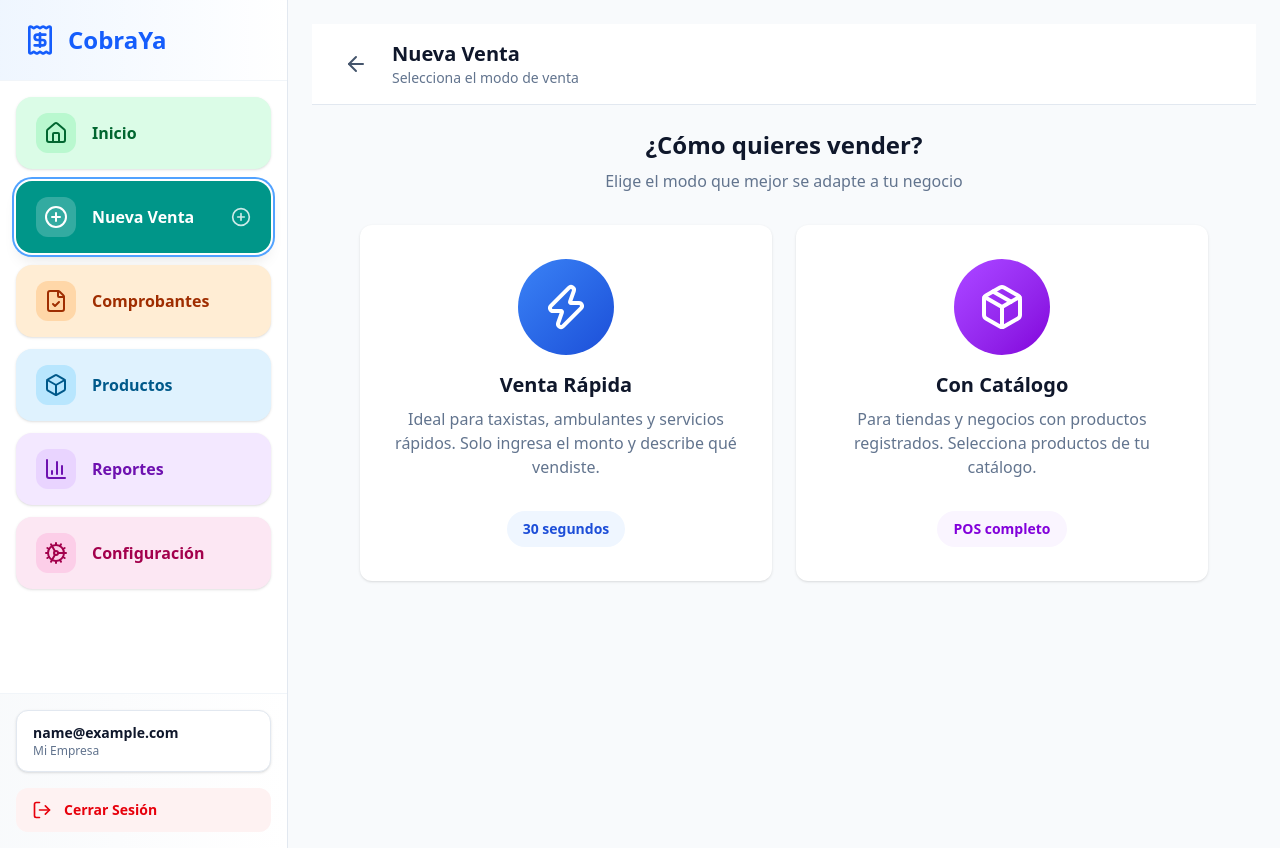
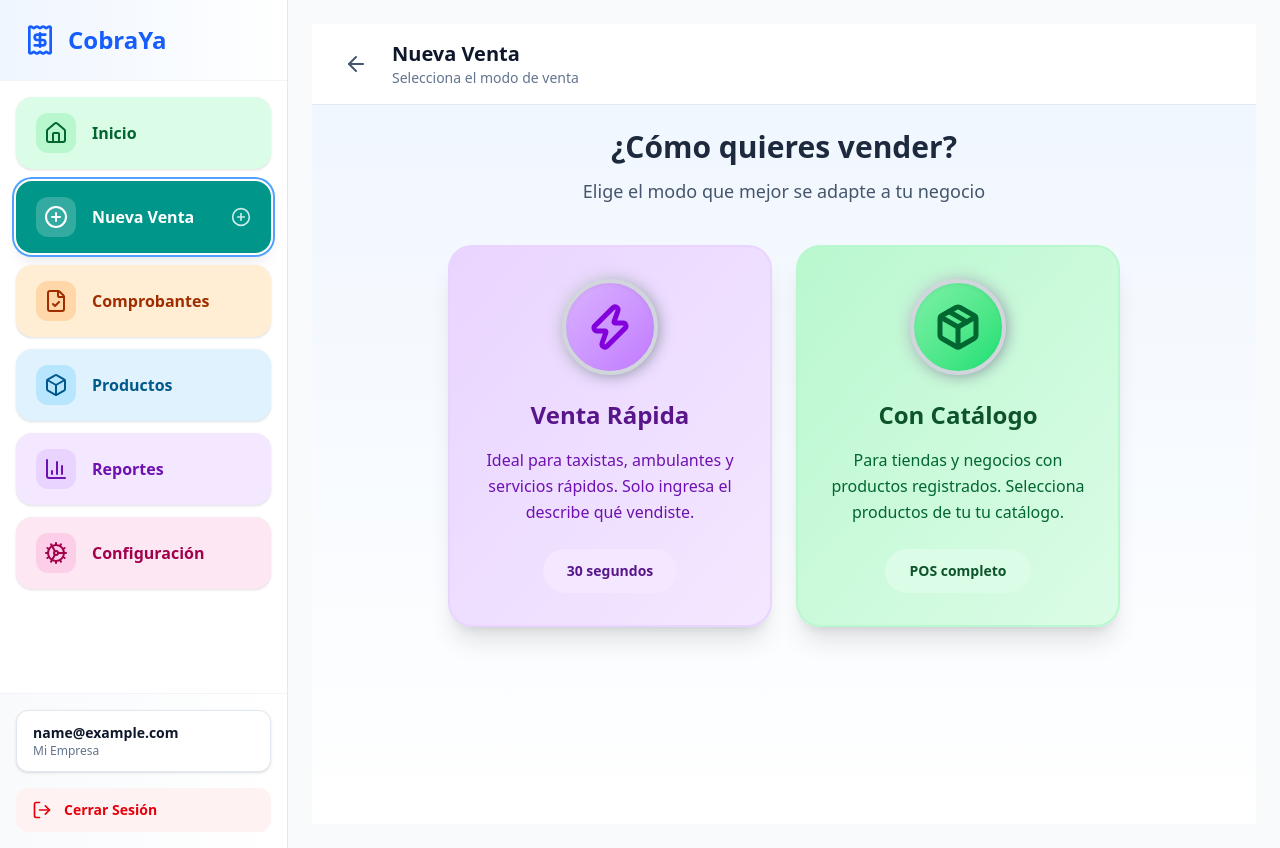
Before and after one commit to walmat332/cobraya, a React (Vite) app in the folder frontend/: page /nueva-venta in a window 1280 px wide. Built offline with nearby package versions, Linux system fonts and the light colour scheme; sample sign-in values are in the browser's storage.

Commit message:
feat: nuevo diseño de tarjetas coloridas para selección de modo de venta

```diff
--- a/frontend/src/pages/new-sale/NewSale.tsx
+++ b/frontend/src/pages/new-sale/NewSale.tsx
@@ -66,7 +66,7 @@ export default function NewSale() {
 
   if (!mode) {
     return (
-      <div className="min-h-screen bg-slate-50">
+      <div className="min-h-screen bg-gradient-to-b from-blue-50 to-white">
         <header className="bg-white border-b border-slate-200 px-6 py-4 flex items-center gap-4">
           <button onClick={handleBack} className="p-2 hover:bg-slate-100 rounded-lg transition-colors">
             <ArrowLeft size={24} className="text-slate-600" />
@@ -78,40 +78,56 @@ export default function NewSale() {
         </header>
 
         <main className="max-w-4xl mx-auto p-6">
-          <div className="text-center mb-8">
-            <h2 className="text-2xl font-bold text-slate-900 mb-2">¿Cómo quieres vender?</h2>
-            <p className="text-slate-500">Elige el modo que mejor se adapte a tu negocio</p>
+          <div className="text-center mb-10">
+            <h2 className="text-3xl font-bold text-slate-800 mb-3">¿Cómo quieres vender?</h2>
+            <p className="text-slate-600 text-lg">Elige el modo que mejor se adapte a tu negocio</p>
           </div>
 
-          <div className="grid grid-cols-1 md:grid-cols-2 gap-6">
+          <div className="grid grid-cols-1 md:grid-cols-2 gap-6 max-w-2xl mx-auto">
+            {/* Tarjeta Venta Rápida - Lila */}
             <button
               onClick={() => handleModeSelect('EXPRESS')}
-              className="card p-8 flex flex-col items-center gap-4 hover:shadow-lg transition-all cursor-pointer border-2 border-transparent hover:border-primary-500"
+              className="group relative flex flex-col items-center p-8 rounded-3xl bg-gradient-to-br from-purple-200 to-purple-100 border-2 border-purple-200 hover:border-purple-400 shadow-xl hover:shadow-2xl transition-all transform hover:scale-105 cursor-pointer"
             >
-              <div className="p-6 rounded-full bg-gradient-to-br from-primary-500 to-primary-700 text-white">
-                <Zap size={48} />
+              {/* Icono circular con borde metálico */}
+              <div className="relative mb-6">
+                <div className="absolute inset-0 rounded-full bg-gradient-to-br from-gray-300 to-gray-500 blur-sm"></div>
+                <div className="relative w-24 h-24 rounded-full bg-gradient-to-br from-purple-300 to-purple-400 flex items-center justify-center border-4 border-gray-300 shadow-inner">
+                  <Zap size={48} className="text-purple-700" strokeWidth={2.5} />
+                </div>
               </div>
-              <div className="text-center">
-                <h3 className="font-bold text-xl text-slate-900 mb-2">Venta Rápida</h3>
-                <p className="text-slate-500">Ideal para taxistas, ambulantes y servicios rápidos. Solo ingresa el monto y describe qué vendiste.</p>
-              </div>
-              <div className="mt-4 px-4 py-2 bg-primary-50 text-primary-700 rounded-full text-sm font-semibold">
+
+              <h3 className="font-bold text-2xl text-purple-900 mb-4">Venta Rápida</h3>
+
+              <p className="text-purple-800 text-center text-base leading-relaxed mb-6 flex-1">
+                Ideal para taxistas, ambulantes y servicios rápidos. Solo ingresa el describe qué vendiste.
+              </p>
+
+              <div className="mt-auto px-6 py-3 bg-purple-100 text-purple-900 rounded-full text-sm font-bold">
                 30 segundos
               </div>
             </button>
 
+            {/* Tarjeta Con Catálogo - Verde Menta */}
             <button
               onClick={() => handleModeSelect('CATALOG')}
-              className="card p-8 flex flex-col items-center gap-4 hover:shadow-lg transition-all cursor-pointer border-2 border-transparent hover:border-primary-500"
+              className="group relative flex flex-col items-center p-8 rounded-3xl bg-gradient-to-br from-green-200 to-green-100 border-2 border-green-200 hover:border-green-400 shadow-xl hover:shadow-2xl transition-all transform hover:scale-105 cursor-pointer"
             >
-              <div className="p-6 rounded-full bg-gradient-to-br from-purple-500 to-purple-700 text-white">
-                <Package size={48} />
+              {/* Icono circular con borde metálico */}
+              <div className="relative mb-6">
+                <div className="absolute inset-0 rounded-full bg-gradient-to-br from-gray-300 to-gray-500 blur-sm"></div>
+                <div className="relative w-24 h-24 rounded-full bg-gradient-to-br from-green-300 to-green-400 flex items-center justify-center border-4 border-gray-300 shadow-inner">
+                  <Package size={48} className="text-green-800" strokeWidth={2.5} />
+                </div>
               </div>
-              <div className="text-center">
-                <h3 className="font-bold text-xl text-slate-900 mb-2">Con Catálogo</h3>
-                <p className="text-slate-500">Para tiendas y negocios con productos registrados. Selecciona productos de tu catálogo.</p>
-              </div>
-              <div className="mt-4 px-4 py-2 bg-purple-50 text-purple-700 rounded-full text-sm font-semibold">
+
+              <h3 className="font-bold text-2xl text-green-900 mb-4">Con Catálogo</h3>
+
+              <p className="text-green-800 text-center text-base leading-relaxed mb-6 flex-1">
+                Para tiendas y negocios con productos registrados. Selecciona productos de tu tu catálogo.
+              </p>
+
+              <div className="mt-auto px-6 py-3 bg-green-100 text-green-900 rounded-full text-sm font-bold">
                 POS completo
               </div>
             </button>
--- a/frontend/src/pages/super-admin/SuperAdminDashboard.tsx
+++ b/frontend/src/pages/super-admin/SuperAdminDashboard.tsx
@@ -1,4 +1,4 @@
-import { useState, useEffect } from 'react';
+import { useState, useEffect, useCallback } from 'react';
 import { API_URL } from '../../lib/api';
 import { CheckCircle, XCircle, RefreshCw } from 'lucide-react';
 
@@ -16,7 +16,7 @@ export default function SuperAdminDashboard() {
   const [loading, setLoading] = useState(true);
   const [error, setError] = useState('');
 
-  const fetchCompanies = async () => {
+  const fetchCompanies = useCallback(async () => {
     try {
       const token = localStorage.getItem('token');
       const response = await fetch(`${API_URL}/super-admin/companies`, {
@@ -33,11 +33,11 @@ export default function SuperAdminDashboard() {
     } finally {
       setLoading(false);
     }
-  };
+  }, []);
 
   useEffect(() => {
     fetchCompanies();
-  }, []);
+  }, [fetchCompanies]);
 
   const handleStatusChange = async (companyId: string, newStatus: string, days: number = 0) => {
     try {
```
